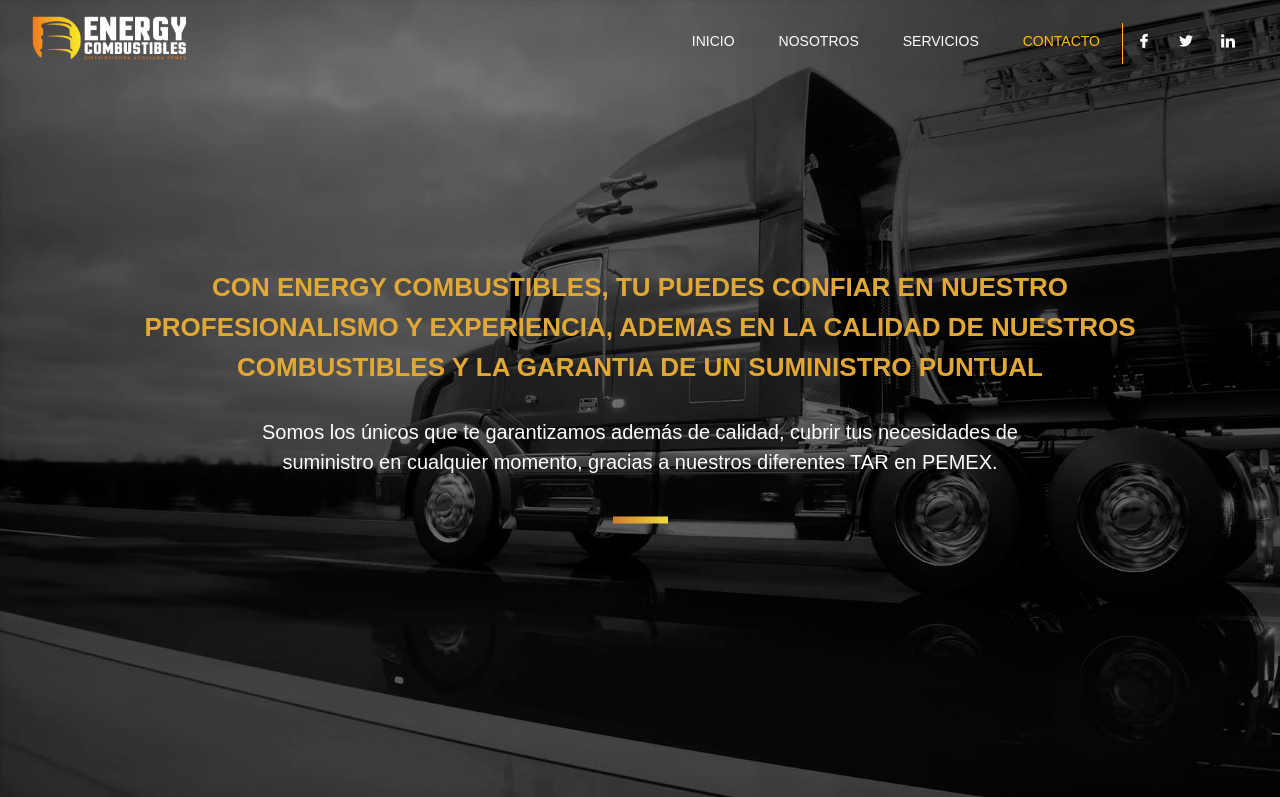
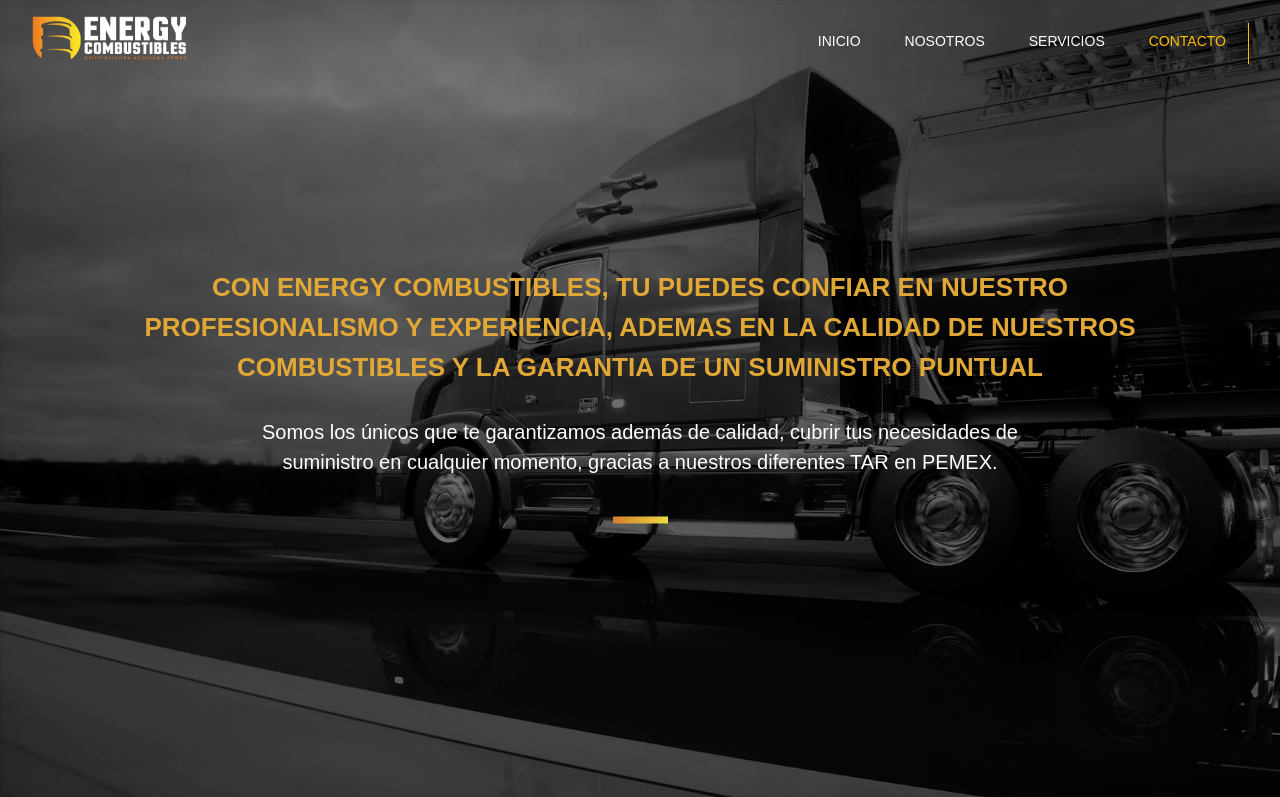
Before and after one commit to nninodamsa/energy, a plain HTML site: page index.html in a window 1280 px wide. Shown: the top 797 px of the page. Drawn offline with Linux system fonts and the light colour scheme; some packages are replaced by stand-ins of ours; files whose address does not match are found by name; a web font is replaced by a local one.

Commit message:
se quitaron las redes

```diff
--- a/index.html
+++ b/index.html
@@ -260,15 +260,7 @@
             <li class="nav-item">
               <a class="nav-link js-scroll-trigger" id="encontacto" href="#Contacto"><span>CONTACTO</span></a>
             </li>
-            <li class="nav-item">
-            <a class="border-none"><span class="icon-facebook"></span></a>
-            </li>
-            <li class="nav-item">
-            		<a class="border-none"><span class="icon-twitter"></span></a>
-            </li>
-            <li class="nav-item">
-              	<a class="border-none"><span class="icon-linkedin"></span></a>
-            </li>
+
 
 
 
```
